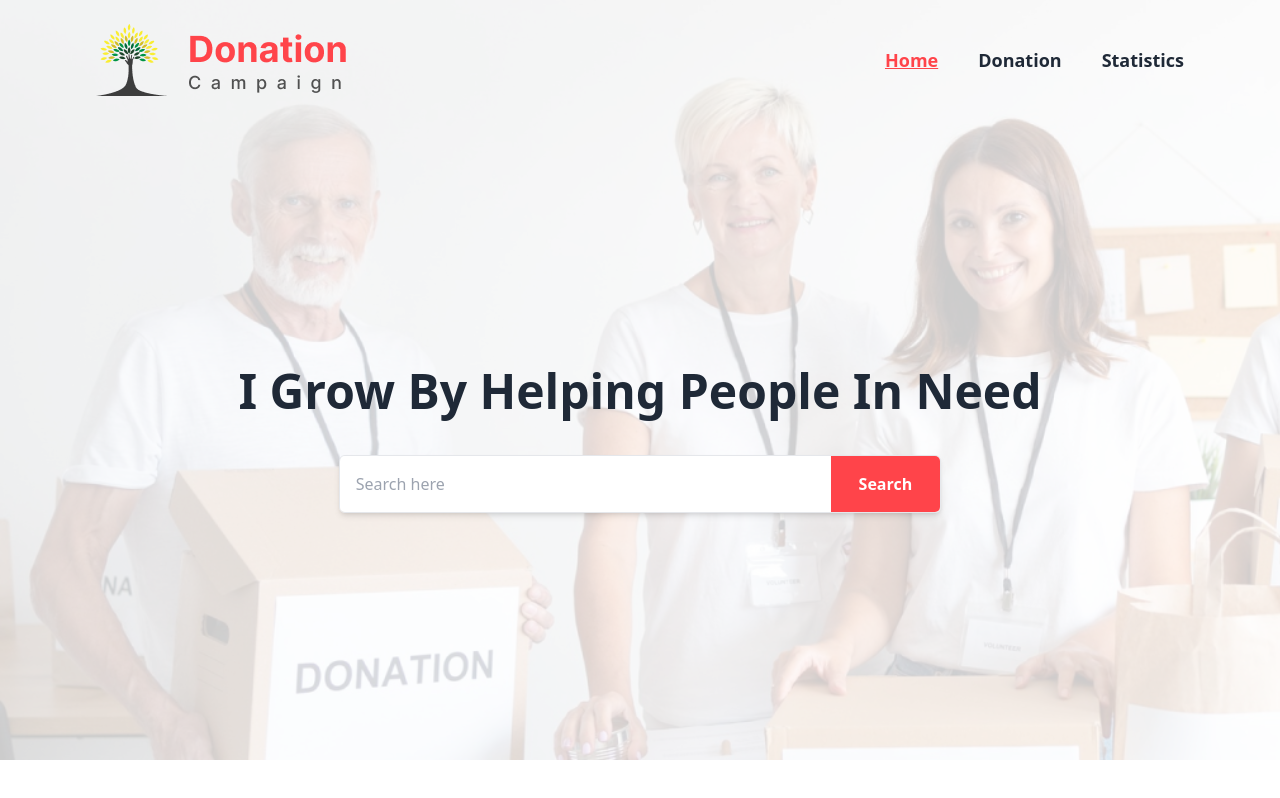
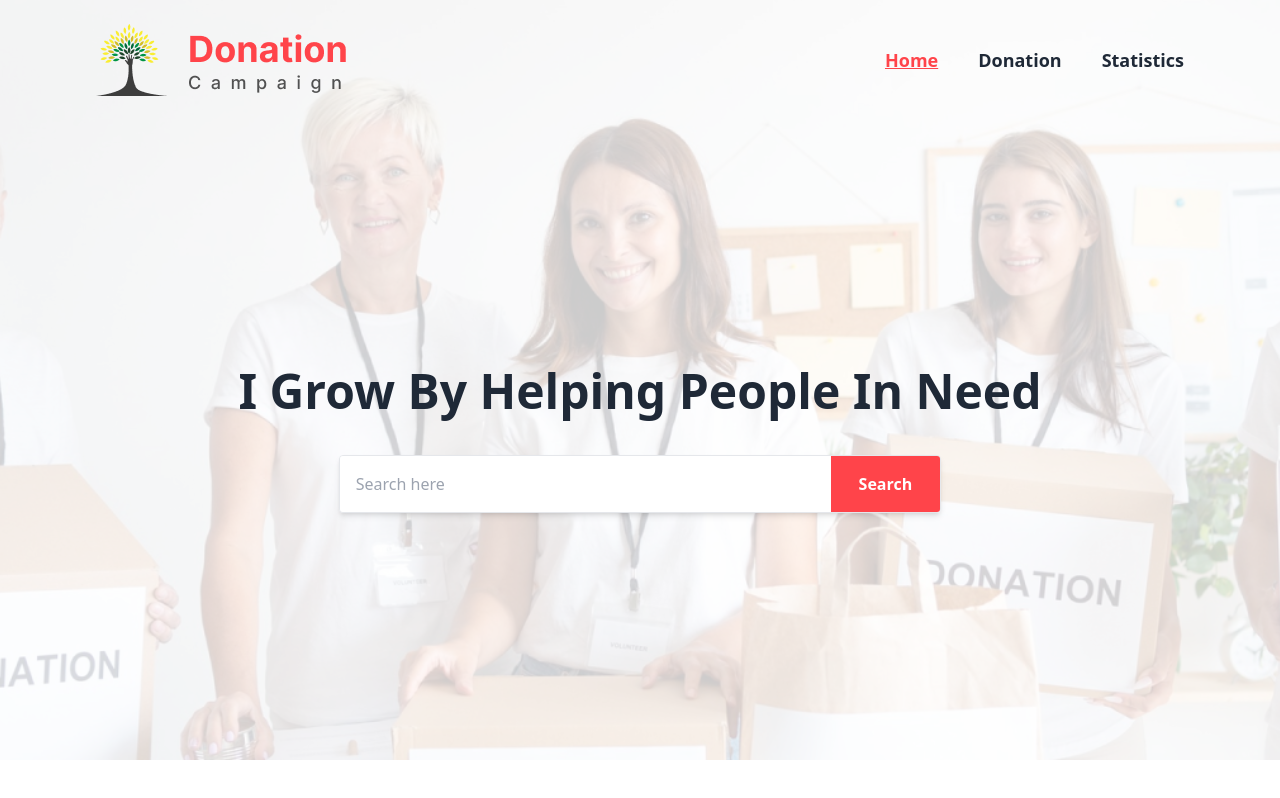
Before and after one commit to najrulislam38/donation-campaign, a React (Vite) app: page / in a window 1280 px wide. Shown: the top 798 px of the page. Built offline with nearby package versions, Linux system fonts and the light colour scheme.

Commit message:
I have added search input functionality. Get get the donation card by search in the input field.

```diff
--- a/src/Layout/MainLayout.jsx
+++ b/src/Layout/MainLayout.jsx
@@ -1,12 +1,21 @@
 import { Outlet } from "react-router-dom";
 import Header from "../components/Header/Header";
+import { useState } from "react";
 
 const MainLayout = () => {
+  const [searchInputValue, setSearchInputValue] = useState();
+
+  const handleSubmit = (event) => {
+    event.preventDefault();
+    setSearchInputValue(event.target.name.value);
+  };
+
+  // console.log(searchInputValue);
   return (
     <div>
-      <Header></Header>
+      <Header handleSubmit={handleSubmit}></Header>
       <main className="max-w-[1500px] mx-auto px-5 md:px-12 lg:px-24">
-        <Outlet></Outlet>
+        <Outlet context={searchInputValue}></Outlet>
       </main>
     </div>
   );
--- a/src/Pages/Donation/Donation.jsx
+++ b/src/Pages/Donation/Donation.jsx
@@ -26,7 +26,7 @@ const Donation = () => {
     }
   }, [donations]);
 
-  console.log(donationsAdded);
+  // console.log(donationsAdded);
 
   const handleDonationButton = () => {
     setIsShowAll(true);
--- a/src/Pages/Home/Home.jsx
+++ b/src/Pages/Home/Home.jsx
@@ -1,23 +1,51 @@
-import { useLoaderData } from "react-router-dom";
+import { useLoaderData, useOutletContext } from "react-router-dom";
 // import { useEffect, useState } from "react";
 import DonationsCard from "../../components/DonationsCard/DonationsCard";
+import { useEffect, useState } from "react";
 
 const Home = () => {
   const donations = useLoaderData();
+
+  const searchValue = useOutletContext();
+
+  console.log(searchValue);
+
+  const [displayDonations, setDisplayDonations] = useState([]);
+
+  useEffect(() => {
+    if (searchValue === "Health") {
+      const healthDonation = donations?.filter(
+        (health) => health.category === "Health"
+      );
+      setDisplayDonations(healthDonation);
+    } else if (searchValue === "Education") {
+      const educationDonation = donations?.filter(
+        (education) => education.category === "Education"
+      );
+      setDisplayDonations(educationDonation);
+    } else if (searchValue === "Clothing") {
+      const clothDonations = donations?.filter(
+        (education) => education.category === "Clothing"
+      );
+      setDisplayDonations(clothDonations);
+    } else if (searchValue === "Food") {
+      const foodDonations = donations?.filter(
+        (education) => education.category === "Food"
+      );
+      setDisplayDonations(foodDonations);
+    } else {
+      setDisplayDonations(donations);
+    }
+  }, [searchValue, donations]);
+
+  console.log(displayDonations);
+
   // console.log(donations);
-
-  // const [donations, setDonations] = useState([]);
-
-  // useEffect(() => {
-  //   fetch("data.json")
-  //     .then((res) => res.json())
-  //     .then((data) => setDonations(data));
-  // }, []);
 
   return (
     <section>
       <div className="grid gap-5 grid-cols-1 md:grid-cols-2 lg:grid-cols-4 my-10">
-        {donations?.map((donation) => (
+        {displayDonations?.map((donation) => (
           <DonationsCard key={donation.id} donation={donation}></DonationsCard>
         ))}
       </div>
--- a/src/Pages/Statistics/Statistics.jsx
+++ b/src/Pages/Statistics/Statistics.jsx
@@ -15,7 +15,7 @@ const Statistics = () => {
     setStoredDonationItems(storedDonationId.length);
   }, []);
 
-  console.log(storedDonationItems, totalDonationItems);
+  // console.log(storedDonationItems, totalDonationItems);
 
   const data1 = [
     { name: "TotalDonation", value: totalDonationItems },
--- a/src/components/Header/Banner.jsx
+++ b/src/components/Header/Banner.jsx
@@ -1,18 +1,23 @@
-const Banner = () => {
+import PropTypes from "prop-types";
+
+const Banner = ({ handleSubmit }) => {
   return (
-    <section className="max-w-[1500px] mx-auto h-[80vh] px-5 md:px-12 lg:px-24">
+    <section className="max-w-[1500px] mx-auto lg:h-[80vh] px-5 md:px-12 lg:px-24 py-20">
       <div className=" w-full h-full flex justify-center items-center text-center">
         <div>
           <h1 className="text-5xl font-bold mb-10">
             I Grow By Helping People In Need
           </h1>
-          <form className="w-9/12 mx-auto relative rounded-md overflow-hidden border shadow-md">
+          <form
+            onSubmit={handleSubmit}
+            className="w-9/12 mx-auto relative rounded overflow-hidden border shadow-md"
+          >
             <input
               type="text"
-              name="donation-name"
+              name="name"
               id=""
               placeholder="Search here"
-              className="p-4 w-full outline-none"
+              className="p-4 w-full"
             />
             <input
               type="submit"
@@ -26,4 +31,8 @@ const Banner = () => {
   );
 };
 
+Banner.propTypes = {
+  handleSubmit: PropTypes.func,
+};
+
 export default Banner;
--- a/src/components/Header/Header.css
+++ b/src/components/Header/Header.css
@@ -4,5 +4,6 @@
     background-image: url('/assets/Rectangle 4281.png') , linear-gradient( 90deg, rgba(255, 255, 255, 0.8), rgba(255, 255, 255, 0.8));
     background-repeat: no-repeat;
     background-size: cover;
+    background-position: center;
     background-blend-mode: overlay;
 }
--- a/src/components/Header/Header.jsx
+++ b/src/components/Header/Header.jsx
@@ -1,9 +1,10 @@
 import { useLocation } from "react-router-dom";
+import PropTypes from "prop-types";
 import Banner from "./Banner";
 import Navbar from "./Navbar";
 import "./Header.css";
 
-const Header = () => {
+const Header = ({ handleSubmit }) => {
   const { pathname } = useLocation();
   // console.log(pathname);
   return (
@@ -11,7 +12,7 @@ const Header = () => {
       {pathname === "/" ? (
         <div id="header">
           <Navbar></Navbar>
-          <Banner></Banner>
+          <Banner handleSubmit={handleSubmit}></Banner>
         </div>
       ) : (
         <div>
@@ -22,4 +23,8 @@ const Header = () => {
   );
 };
 
+Header.propTypes = {
+  handleSubmit: PropTypes.func,
+};
+
 export default Header;
```
Also changed, not shown: 1 other file (tests, documents, lock files or other folders).
